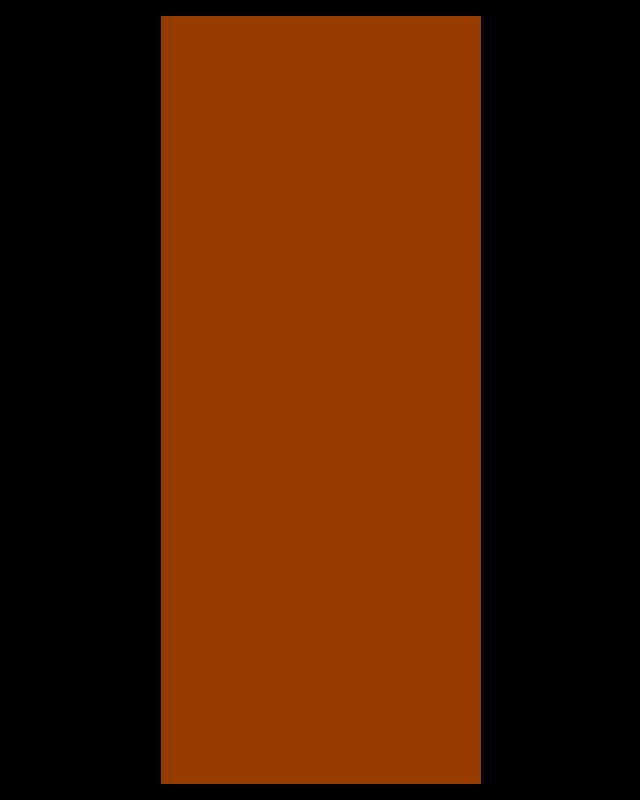
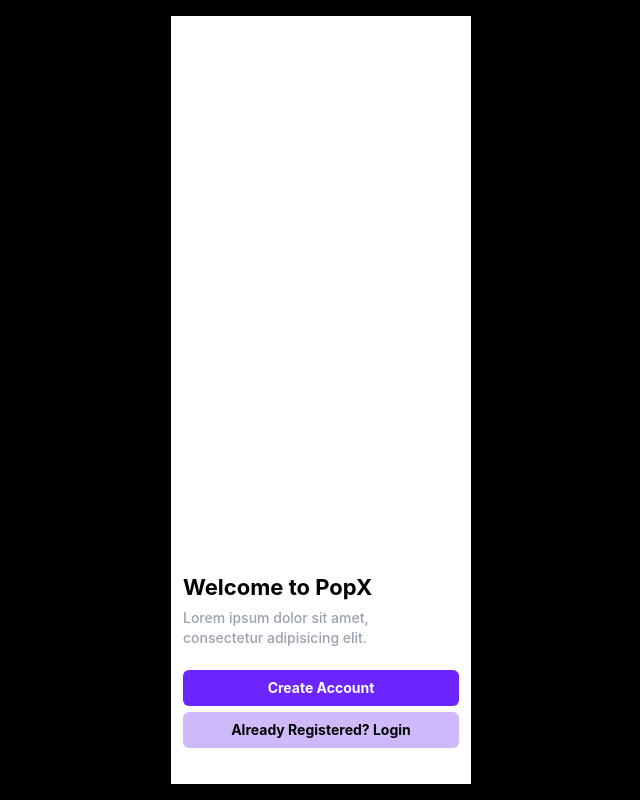
Before and after one commit to Prathamesh2603/PopX, a React (Vite) app: page / in a window 1280 px wide. Shown: the whole page, without its empty margins (319-959 px from the left). Built offline with nearby package versions, Linux system fonts and the light colour scheme.

Commit message:
welcome page is done with the structure and styling

```diff
--- a/src/pages/WelcomePage.jsx
+++ b/src/pages/WelcomePage.jsx
@@ -1,5 +1,34 @@
+import { Button } from "../components/Button"
+
 export const WelcomePage = () => {
   return (
-    <div className="h-full w-xs mx-auto bg-amber-800"></div>
+    <div className="h-full w-75 mx-auto bg-white flex flex-col">
+
+        <div className="mt-auto bg-white px-3 py-9 space-y-5.5">
+            {/* Welcome Screen text Content */}
+            <div className="space-y-1">
+                <h2 className="font-bold text-[22px]">
+                    Welcome to PopX
+                </h2>
+                <p className="text-sm font-medium text-gray-400">
+                    Lorem ipsum dolor sit amet,
+                    <br />
+                    consectetur adipisicing elit.
+                </p>
+            </div>
+
+            {/* Welcome screen buttons */}
+            <div className="flex flex-col space-y-1.5">
+                <Button className="bg-[#6C25FF] text-white text-sm font-bold py-2 rounded-md">
+                    Create Account
+                </Button>
+                <Button className="bg-[#CEBAFB] text-black text-sm font-bold py-2 rounded-md">
+                    Already Registered? Login
+                </Button>
+            </div>
+
+        </div>
+
+    </div>
   )
 }
```
